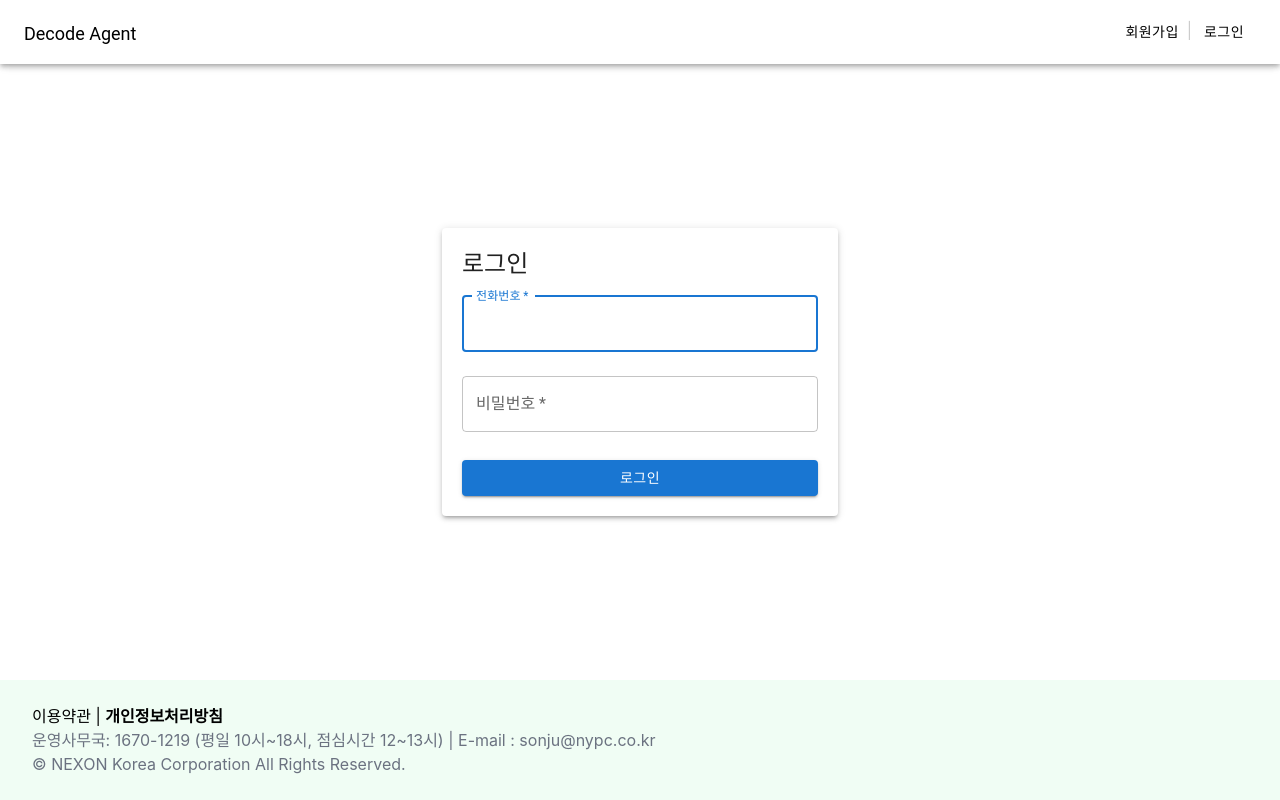
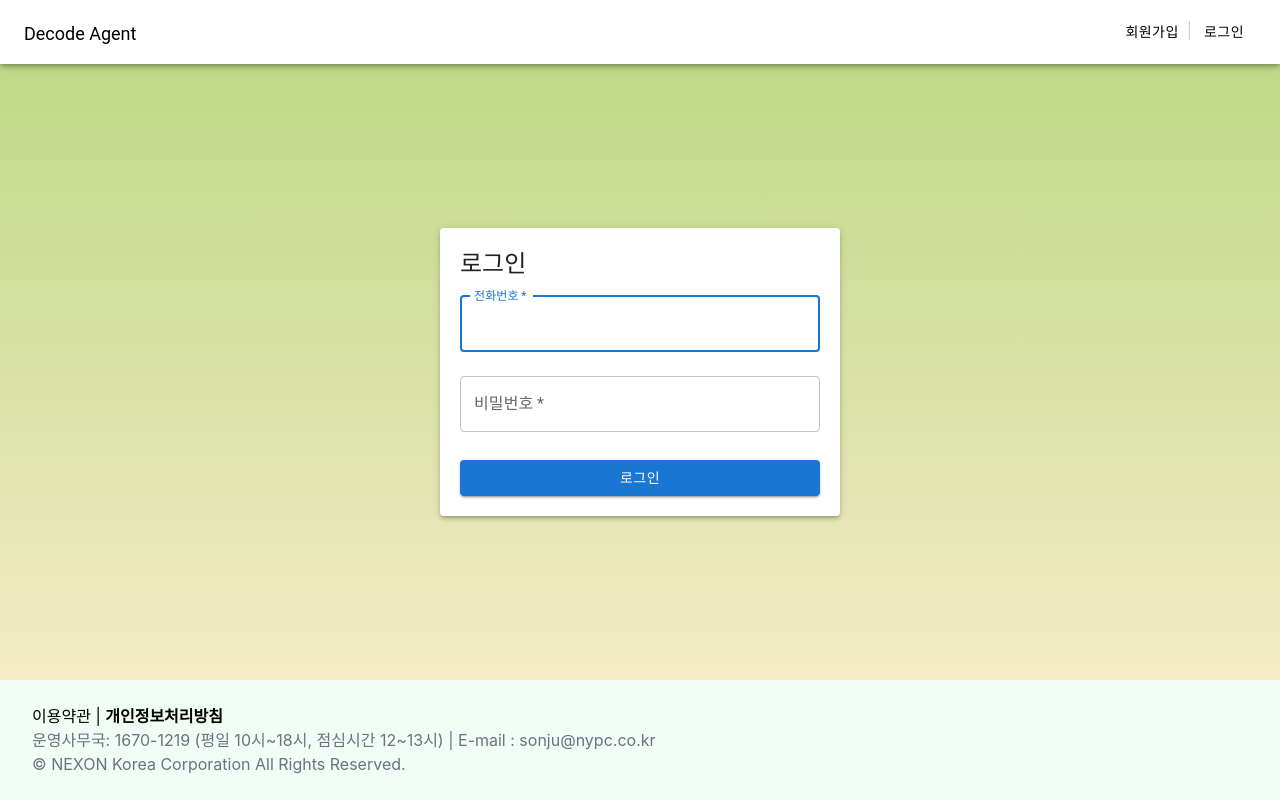
Before and after one commit to NYPC-Decode-Agent/Project-Sonju, a React (Create React App) app in the folder frontend/: page /login in a window 1280 px wide. Built offline with nearby package versions, Linux system fonts and the light colour scheme.

Commit message:
feat: 배경 추가

```diff
--- a/frontend/src/index.css
+++ b/frontend/src/index.css
@@ -11,6 +11,10 @@
   min-height: calc(100vh - 11.5rem);
   align-items: center;
   justify-content: center;
+  background: -moz-linear-gradient(top, #bfd888 0%, #f4ecc4 100%);
+  background: -webkit-linear-gradient(top, #bfd888 0%, #f4ecc4 100%);
+  background: linear-gradient(to bottom, #bfd888 0%, #f4ecc4 100%);
+  max-width: 100%;
 }
 
 body {
--- a/frontend/src/page/join/Join.tsx
+++ b/frontend/src/page/join/Join.tsx
@@ -42,7 +42,7 @@ const SignupForm: React.FC = () => {
 
   return (
     <Container component="main" maxWidth="xs">
-      <Paper elevation={3} style={{ padding: 20 }}>
+      <Paper elevation={3} style={{ padding: 20, width: "400px" }}>
         <Typography variant="h4" component="h1" align="center" gutterBottom>
           회원가입
         </Typography>
--- a/frontend/src/page/login/Login.tsx
+++ b/frontend/src/page/login/Login.tsx
@@ -49,7 +49,7 @@ const Login: React.FC = () => {
 
   return (
     <Container component="main" maxWidth="xs">
-      <Paper elevation={3} style={{ padding: 20 }}>
+      <Paper elevation={3} style={{ padding: 20, width: "400px" }}>
         <Typography variant="h5">로그인</Typography>
         <form onSubmit={handleSubmit}>
           <TextField
```
